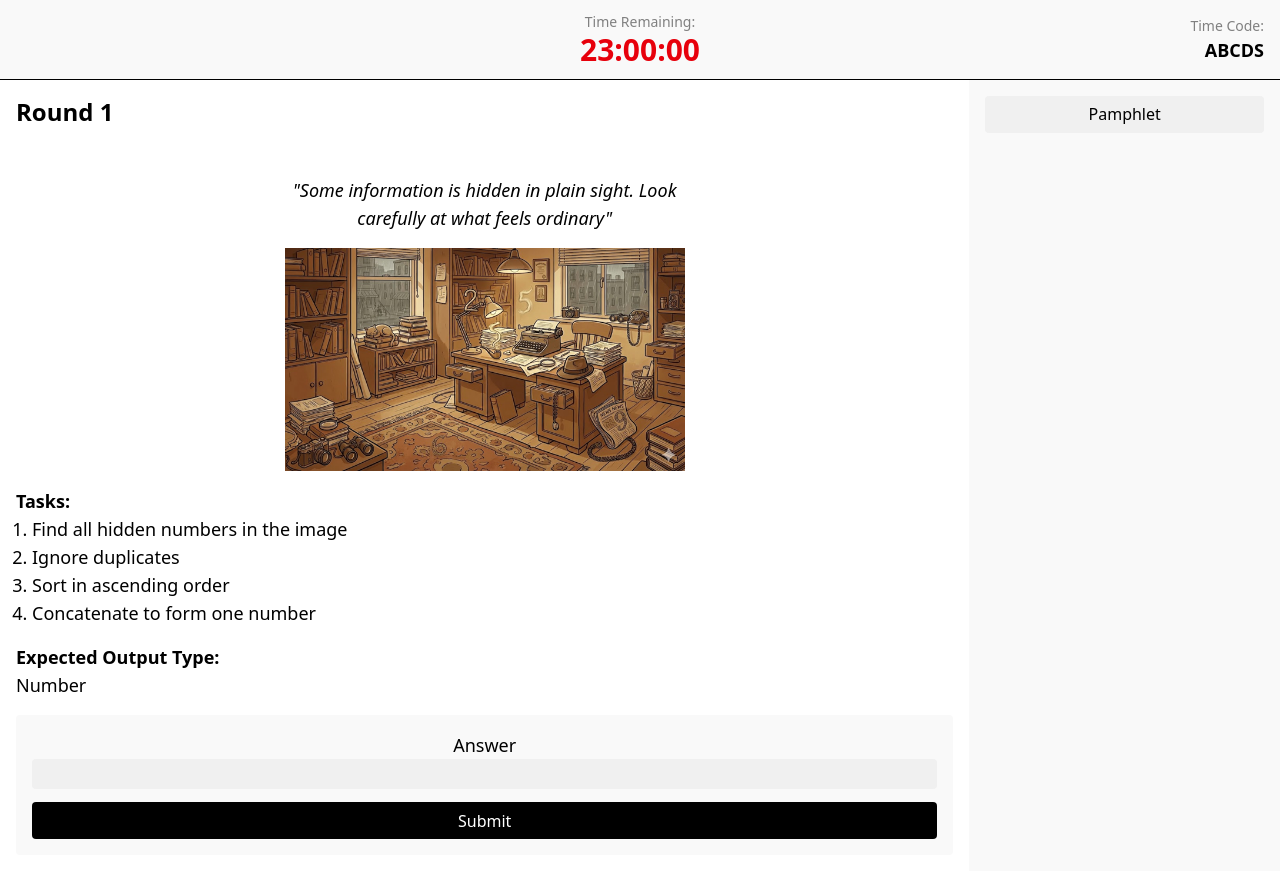
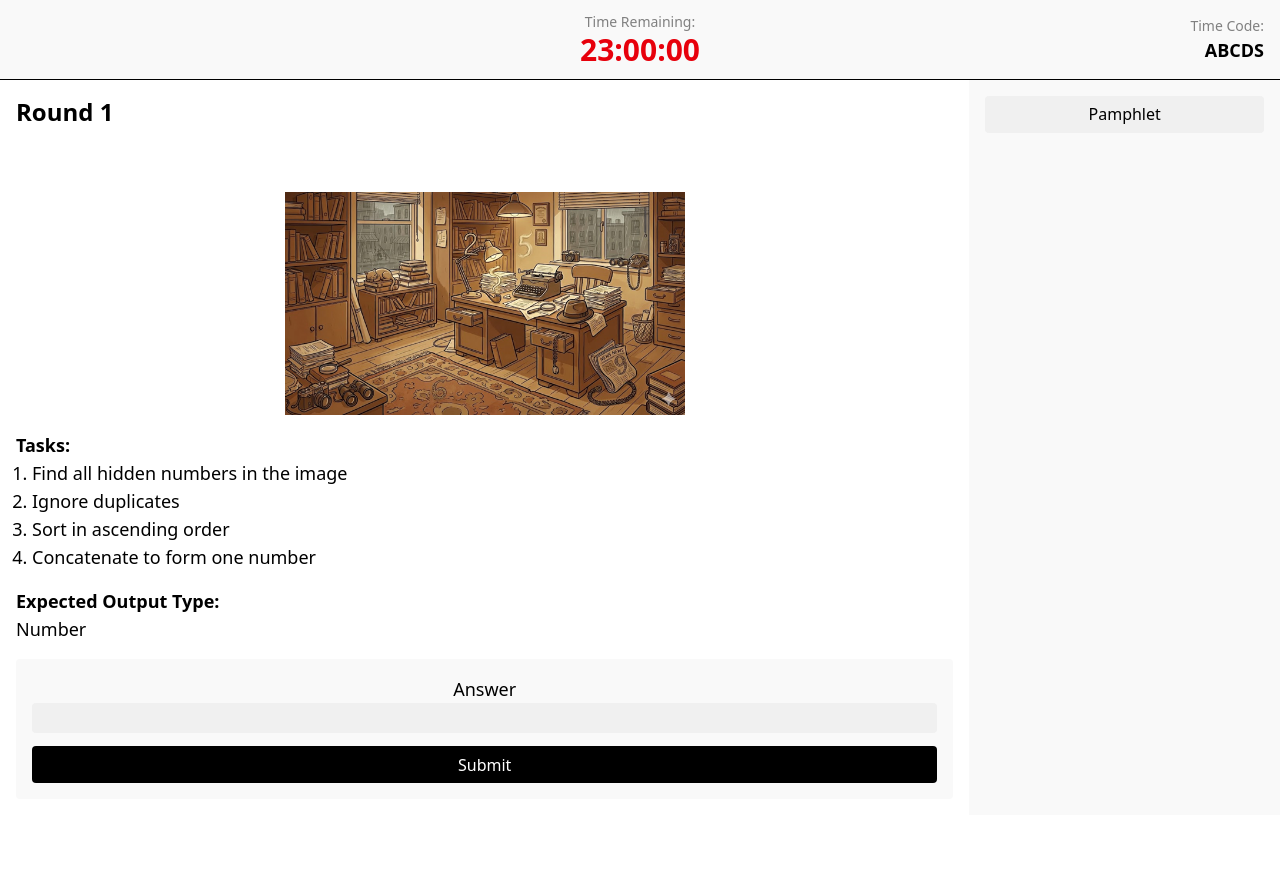
Before and after one commit to nearHaan/localhost-escape-room, a SvelteKit app: page /escape-room in a window 1280 px wide. After the commit the page ends 815 px from the top, so only its background shows below. Built offline with nearby package versions, Linux system fonts and the light colour scheme.

Commit message:
add rounds json

```diff
--- /dev/null
+++ b/src/lib/data/rounds.json
@@ -0,0 +1,29 @@
+[
+	{
+		"round": 1,
+		"title": "The Locked Room",
+		"message": "",
+		"img": ["round-img/round-1.png"],
+		"tasks": [
+			"Find all hidden numbers in the image",
+			"Ignore duplicates",
+			"Sort in ascending order",
+			"Concatenate to form one number"
+		],
+		"expectedOp": "Number",
+		"gameType": "text"
+	},
+	{
+		"round": 2,
+		"title": "Binary Access Pannel",
+		"message": "The system understands only two states. Translate before you operate",
+		"img": ["round-img/round-1.png"],
+		"tasks": [
+			"Convert binary to decimal",
+			"Subtract Round 1 output",
+			"Take absolute value if negative"
+		],
+		"expectedOp": "Number",
+		"gameType": "text"
+	}
+]
--- a/src/routes/escape-room/+page.svelte
+++ b/src/routes/escape-room/+page.svelte
@@ -1,24 +1,39 @@
+<script lang="ts">
+	import rounds from '$lib/data/rounds.json';
+
+	type RoundData = {
+		round: number;
+		title: string;
+		message: string;
+		img: Array<string>;
+		tasks: Array<string>;
+		expectedOp: string;
+		gameType: string;
+	};
+
+	let activeRound: RoundData = rounds[0];
+</script>
+
 <div class="flex h-full w-full">
 	<div class="relative flex w-full flex-col items-center">
 		<div class="sticky top-0 right-0 w-full bg-white p-x">
-			<h1 class="text-left">Round 1</h1>
+			<h1 class="text-left">Round {activeRound.round}</h1>
 		</div>
 		<div class="flex w-full flex-col items-center overflow-x-hidden overflow-y-auto p-x">
 			<p class="message-hint my-x max-w-100">
-				"Some information is hidden in plain sight. Look carefully at what feels ordinary"
+				{activeRound.message}
 			</p>
 			<!-- svelte-ignore a11y_img_redundant_alt -->
-			<img class="max-w-100" alt="clue-image" src="/round-img/round-1.png" />
+			<img class="max-w-100" alt="clue-image" src={activeRound.img[0]} />
 			<div class="mt-x w-full">
 				<p class="body-title">Tasks:</p>
 				<ul class="body ml-x list-decimal">
-					<li>Find all hidden numbers in the image</li>
-					<li>Ignore duplicates</li>
-					<li>Sort in ascending order</li>
-					<li>Concatenate to form one number</li>
+					{#each activeRound.tasks as task}
+						<li>{task}</li>
+					{/each}
 				</ul>
 				<p class="body-title mt-x">Expected Output Type:</p>
-				<p class="body">Number</p>
+				<p class="body">{activeRound.expectedOp}</p>
 			</div>
 			<div class="mt-x flex w-full flex-col items-center rounded bg-light-grey p-x">
 				<p class="body">Answer</p>
--- a/static/data/rounds.json
+++ /dev/null
@@ -1,20 +0,0 @@
-[
-    {
-        "round" : 1,
-        "title": "The Locked Room",
-        "message" : "",
-        "img" : ["round-img/round-1.png"],
-        "tasks" : [ "Find all hidden numbers in the image", "Ignore duplicates", "Sort in ascending order", "Concatenate to form one number"],
-        "expected-op": "Number",
-        "game-type": "text"
-    },
-    {
-        "round" : 2,
-        "title": "Binary Access Pannel",
-        "message" : "The system understands only two states. Translate before you operate",
-        "img" : ["round-img/round-1.png"],
-        "tasks" : [ "Convert binary to decimal", "Subtract Round 1 output", "Take absolute value if negative"],
-        "expected-op": "Number",
-        "game-type": "text"
-    }
-]
```
